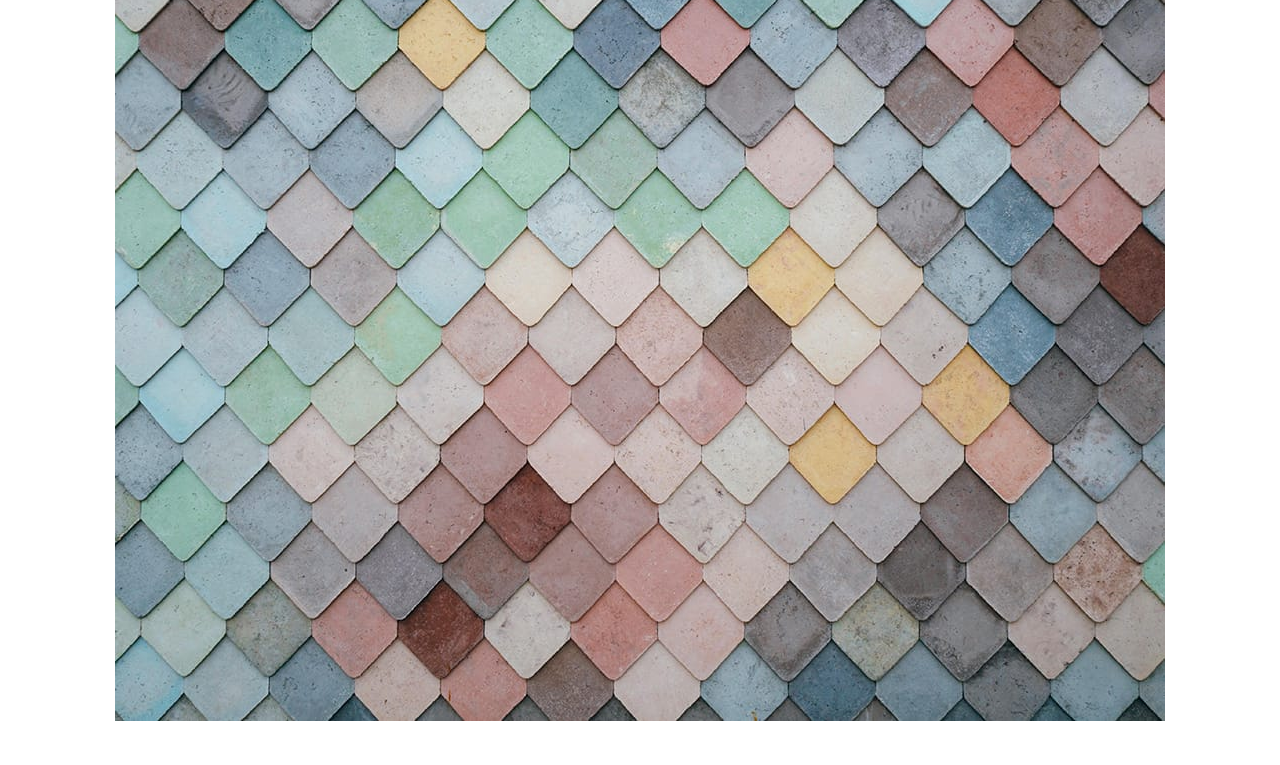
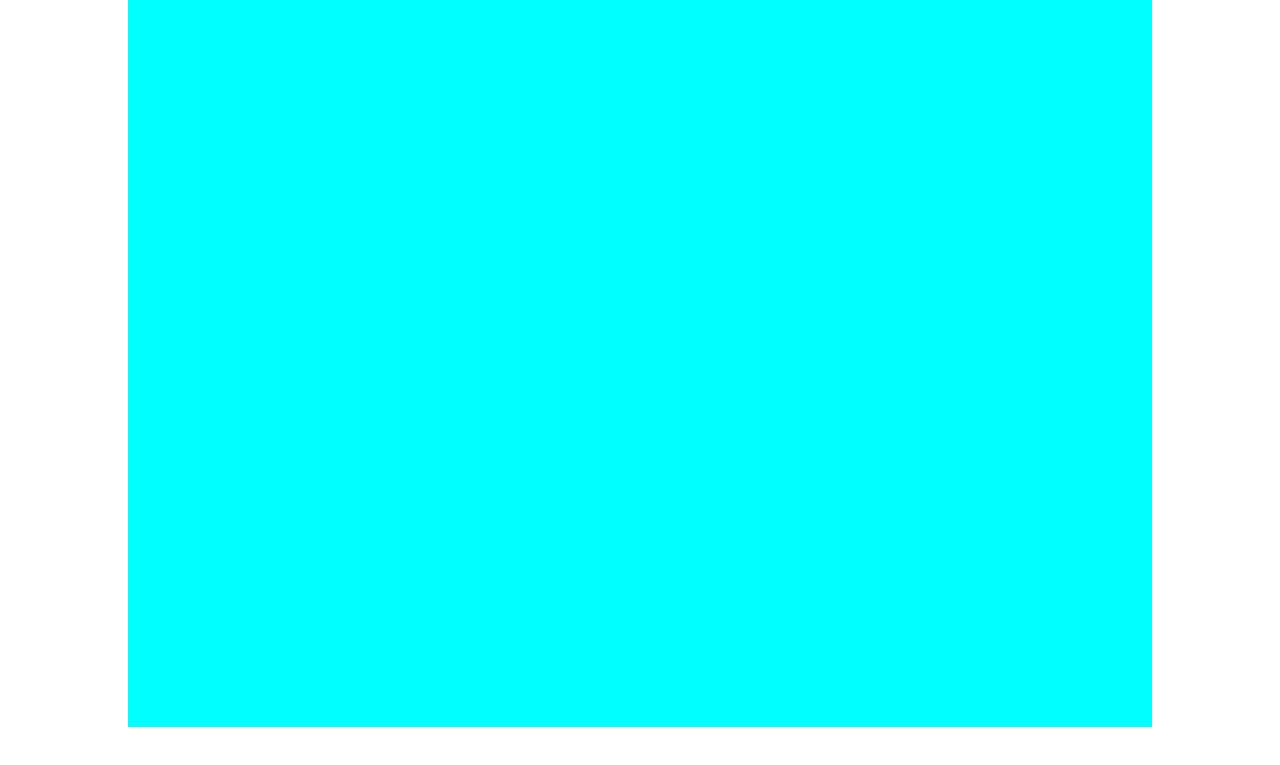
Before and after one commit to loreerol/hackerYou-aplha-challenge, a plain HTML site: page index.html in a window 1280 px wide. Shown: the part 73-838 px from the top of the page. Drawn offline with Linux system fonts and the light colour scheme.

Commit message:
positioning header elements

```diff
--- a/styles.css
+++ b/styles.css
@@ -66,8 +66,10 @@ header{
 }
 nav {
     display: flex;
-    width: 100%;
+    width:100%;
     justify-content: flex-end;
+
+
 
 
 }
@@ -80,10 +82,13 @@ nav li{
 #hero{
     height: 100vh;
     overflow:hidden;
+    padding-left: 10%;
+    padding-right: 10%;
 
 }
 #hero-image{
-    background-image:url(./_resources/images/image1.jpg);
+/*    background-image:url(./_resources/images/image1.jpg);*/
+    background-color: aqua;
     background-repeat: no-repeat;
     background-position: center;
     height: 100%;
```
